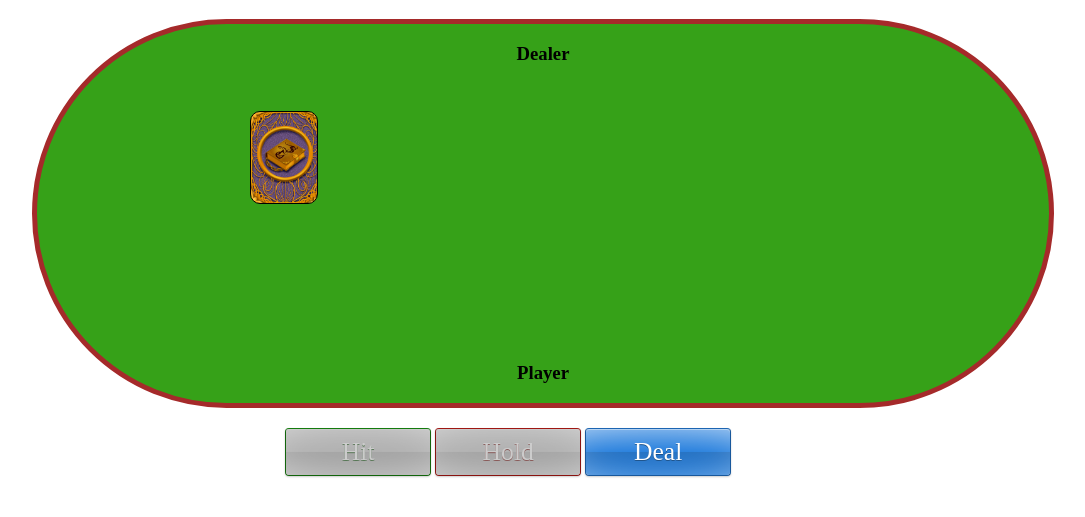
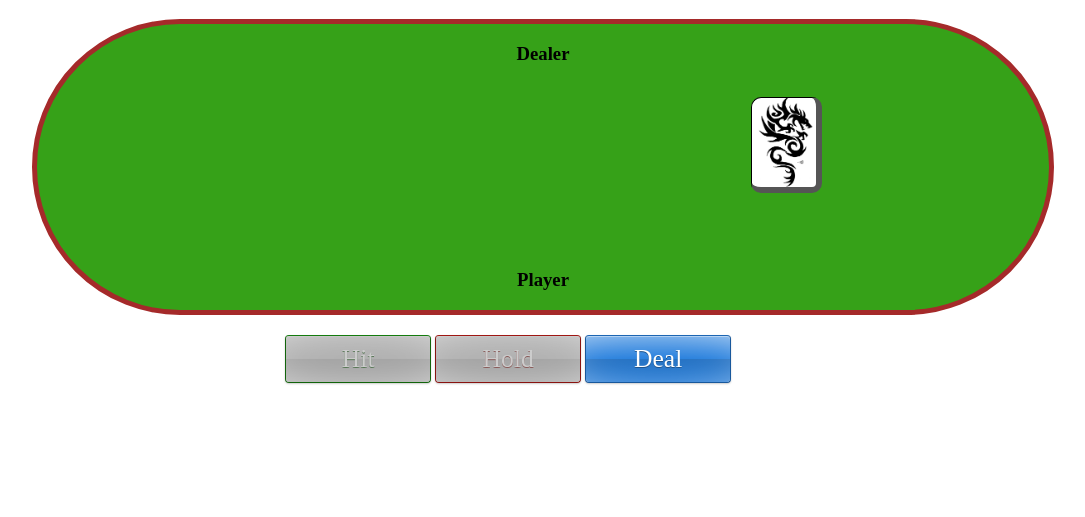
Before and after one commit to jbenkual/blackjack, a website built with webpack: page src/index.html in a window 1280 px wide. Shown: the part 61-578 px from the top of the page, without its empty margins (102-1187 px from the left). Built offline with nearby package versions, Linux system fonts and the light colour scheme.

Commit message:
Added a deck to deal cards from
Changes the card back to a new image

```diff
--- a/src/css/index.css
+++ b/src/css/index.css
@@ -39,8 +39,20 @@ td {
 }
 
 .back {
-  background: url("../img/back.png");
-  background-size: cover;
+  background: url("../img/back2.jpg") center no-repeat;
+  background-size: 90%;
+  background-color: white;
+}
+
+.deck {
+    position: relative;
+    width: 64px;
+    height: 89px;
+    float: right;
+    margin-right: -1000%;
+    margin-bottom: -1000%;
+    border-bottom: 6px solid #555;
+    border-right: 6px solid #555;
 }
 
 .topSuit {
--- a/src/index.html
+++ b/src/index.html
@@ -11,10 +11,10 @@
 			<div id="playArea">
 				<h3 id="name2">Dealer</h3>
 				<div class="iblock"><div id="score2" class="score hidden">Score:</div></div>
+				<div class="iblock"><div class="card back deck"></div></div>
 				<table id="hand">
 					<tbody>
 						<tr id= "dealerRow">
-							<td class="card back"><div class="back"></div></td>
 						</tr>
 						<tr id= "spacerRow">
 							<td class="spacer"></td>
--- a/src/js/main.js
+++ b/src/js/main.js
@@ -1,10 +1,9 @@
 /*jshint esnext: true */
-require("url-loader?mimetype=image/png!../img/back.png");
+//require("url-loader?mimetype=image/png!../img/back.png");
+require("url-loader?mimetype=image/jpg!../img/back2.jpg");
 require('../css/index.css');
 
-
 import _ from "lodash";
-
 import Card from "./card.js";
 
 let htmlSuits = {
@@ -85,8 +84,6 @@ let hit = (player) => {
 	aces[player] += (c.val === 'A');
 	var score = calculate(player);
 	dom['score' + player[1]].innerHTML = "Score: " + score;
-	console.log(player + " score: " +score);
-	console.log(hands[player]);
 	if(score > 21) {
 		bust(player);
 		return true;
```
Also changed, not shown: src/img/back2.jpg (added), 1 other file.
